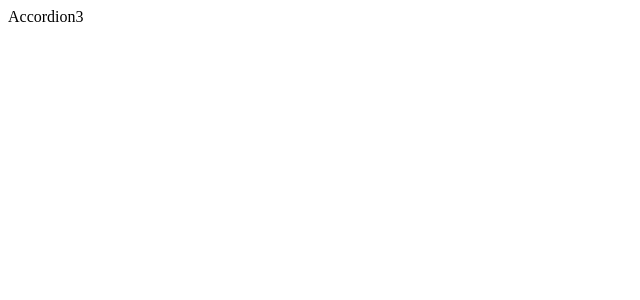
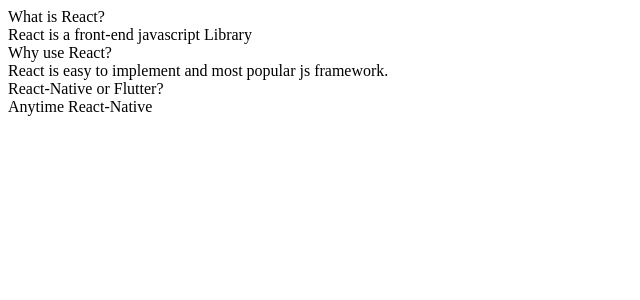
Before and after one commit to Shubham-503/Widgets, a React (Create React App) app: page / in a window 1280 px wide. Shown: the top 300 px of the page, without its empty margins (0-640 px from the left). Built offline with nearby package versions, Linux system fonts and the light colour scheme.

Commit message:
add content

```diff
--- a/src/components/Accordion.js
+++ b/src/components/Accordion.js
@@ -1,12 +1,19 @@
 import React from "react";
 
 function Accordion({ items }) {
-  return (
-    <div>
-      Accordion
-      {items.length}
-    </div>
-  );
+  const renderedItems = items.map((item) => {
+    return (
+      <div key={item.title}>
+        <div className="title active">
+          <i className="dropdown item"></i>
+          {item.title}
+        </div>
+        <div className="content active">{item.content}</div>
+      </div>
+    );
+  });
+
+  return <div>{renderedItems} </div>;
 }
 
 export default Accordion;
```
